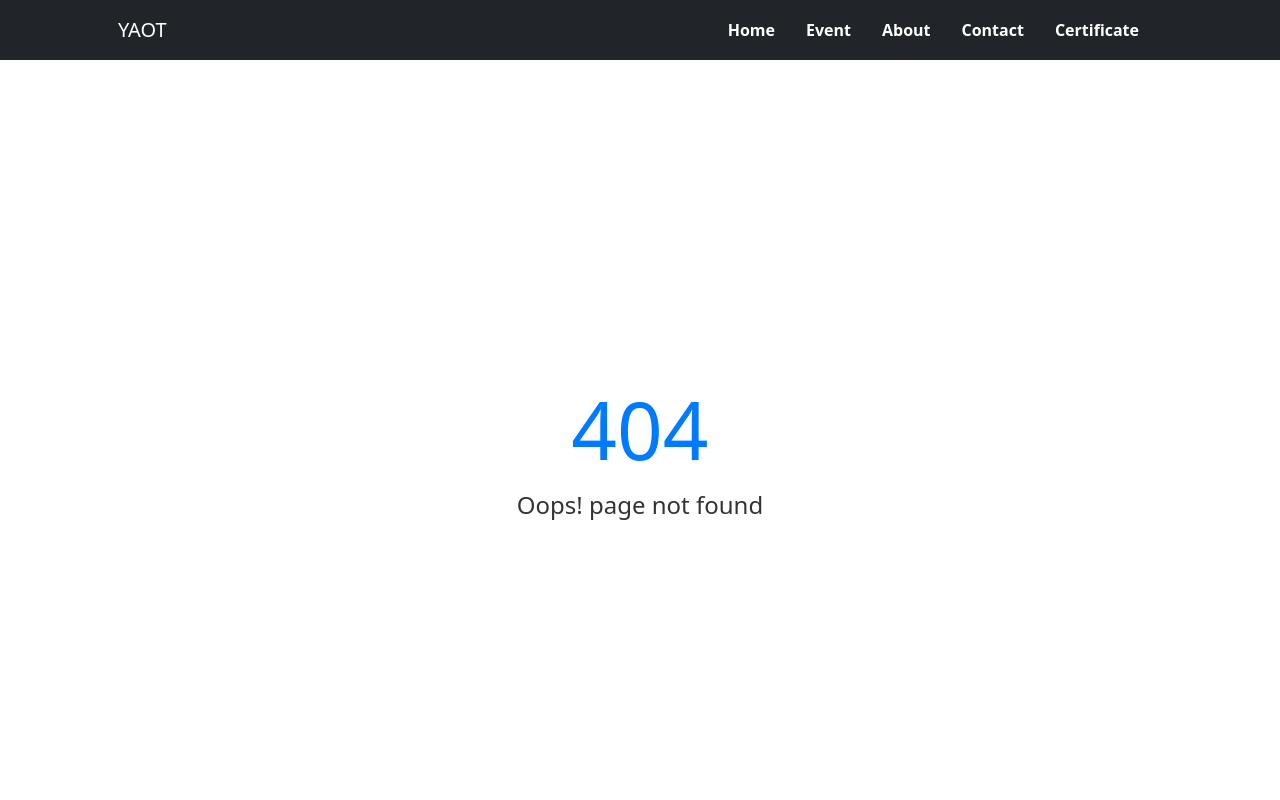
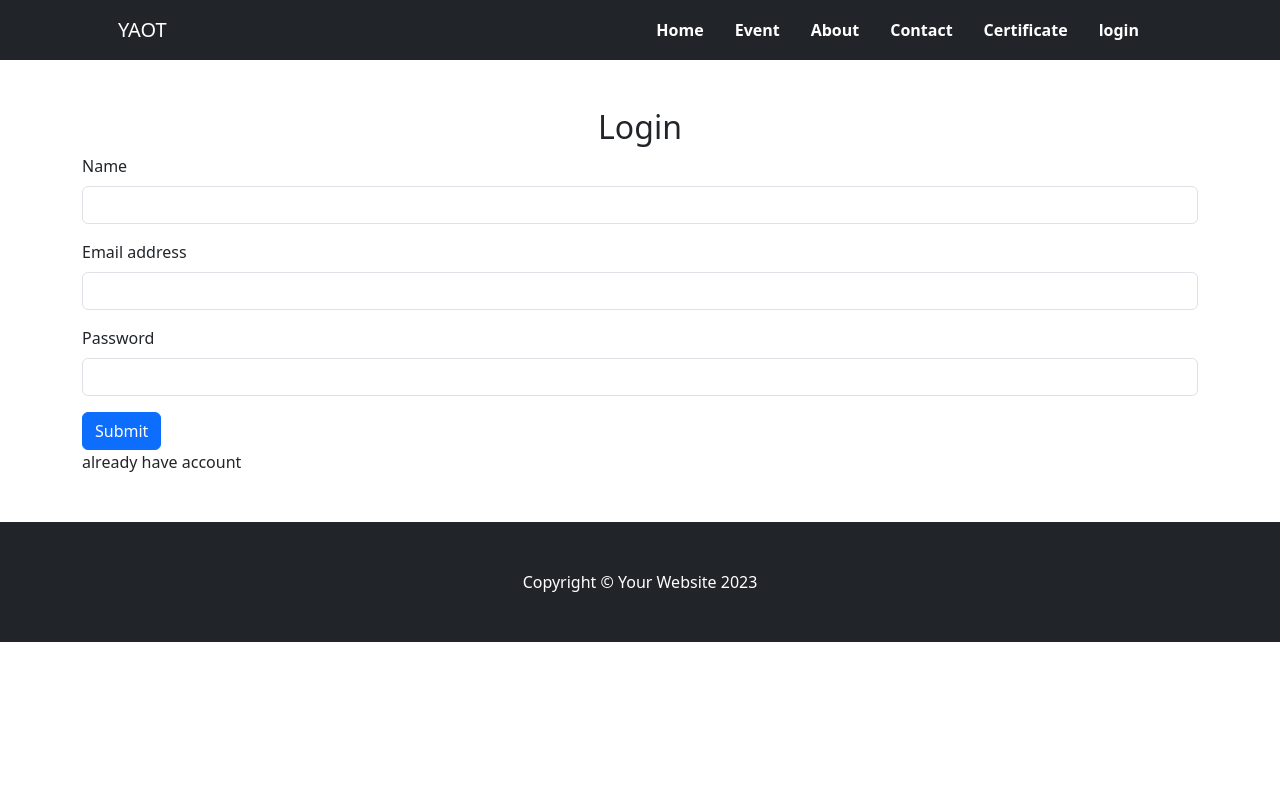
Before and after one commit to im-bipo/YAOT-Frontend, a React (Vite) app: page /login in a window 1280 px wide. Before the commit this address had no page. Shown: the top 800 px of the page. Built offline with nearby package versions, Linux system fonts and the light colour scheme.

Commit message:
userContext setup

```diff
--- /dev/null
+++ b/context/userDetails.jsx
@@ -0,0 +1,12 @@
+import { createContext, useState } from "react";
+
+export const UserContext = createContext(null);
+
+export const UserProvider = (props) =>{
+    const [user,setUser] = useState('bipin')
+    return(
+        <UserContext.Provider value={{user,setUser}}>
+            {props.children}
+        </UserContext.Provider>
+    )
+}
--- a/src/App.jsx
+++ b/src/App.jsx
@@ -13,6 +13,8 @@ import EventDetails from "./Pages/Event/EventDetails/EventDetails.jsx";
 import EventRegestration from "./Pages/Event/EventRegestration/EventRegestration.jsx";
 import Navbar from "./components/NavBar/NavBar.jsx";
 import Footer from "./components/Footer/Footer.jsx";
+import SignUp from "./Pages/SignUp/SignUp.jsx";
+import Login from "./Pages/Login/Login.jsx";
 
 const App = () => {
   return (
@@ -30,7 +32,10 @@ const App = () => {
         <Route path="/contact" element={<Contact />} />
 
         <Route path="/certificate" element={<Certificate />} />
-        <Route path="/certificate/:certificateId" element={<CertificatePage />} />
+        <Route path="/certificate/verify/:certificateId" element={<CertificatePage />} />
+
+        <Route path="/login" element={<Login />} />
+        <Route path="/signup" element={<SignUp />} />
 
         <Route path="/*" element={<PageNotFound />} />
       </Routes>
--- a/src/Pages/Home/Home.jsx
+++ b/src/Pages/Home/Home.jsx
@@ -1,53 +1,100 @@
 // Home.jsx
-import React from 'react';
-import { Link } from 'react-router-dom';
-import './Home.scss';
+import React, {useContext} from "react";
+import { Link } from "react-router-dom";
+import { useSearchParams } from "react-router-dom";
+import "./Home.scss";
+import ClosableAlert from "../../components/UI/ClosableAlert";
+import { UserContext } from "../../../context/userDetails";
+
+
 
 const Home = () => {
+  const [data] = useSearchParams();
+  const isFromAuth = data.get("authActivity") === "true" || false;
+  const authMsg = data.get("authMsg");
+
+    const user = useContext(UserContext)
+    console.log(user);
+
   return (
     <>
-  <header className="bg-dark py-5">
+      <ClosableAlert showBox={isFromAuth} msg={authMsg} status="alert-success" />
+      <main className="bg-dark py-5">
         <div className="container px-5">
           <div className="row gx-5 justify-content-center">
             <div className="col-lg-6">
               <div className="text-center my-5">
-                            <h1 className="display-5 fw-bolder text-white mb-2">Youth Assocation Of Technology</h1>
-                            <p className="lead text-white-50 mb-4">Quickly design and customize responsive mobile-first sites with Bootstrap, the world’s most popular front-end open source toolkit!</p>
+                <h1 className="display-5 fw-bolder text-white mb-2">
+                  Youth Assocation Of Technology
+                </h1>
+                <p className="lead text-white-50 mb-4">
+                  Quickly design and customize responsive mobile-first sites
+                  with Bootstrap, the world’s most popular front-end open source
+                  toolkit!
+                </p>
                 <div className="d-grid gap-3 d-sm-flex justify-content-sm-center">
-                                <Link className="btn btn-primary btn-lg px-4 me-sm-3" to="/event">Events</Link>
-                                <Link className="btn btn-outline-light btn-lg px-4" to="/certificate">Certificate</Link>
+                  <Link
+                    className="btn btn-primary btn-lg px-4 me-sm-3"
+                    to="/event"
+                  >
+                    Events
+                  </Link>
+                  <Link
+                    className="btn btn-outline-light btn-lg px-4"
+                    to="/certificate"
+                  >
+                    Certificate
+                  </Link>
                 </div>
               </div>
             </div>
           </div>
         </div>
-        </header>
+      </main>
       {/*<!-- Features section-->*/}
       <section className="py-5 border-bottom" id="features">
         <div className="container px-5 my-5">
           <div className="row gx-5">
             <div className="col-lg-4 mb-5 mb-lg-0">
-                        <div className="feature bg-primary bg-gradient text-white rounded-3 mb-3"><i className="bi bi-collection"></i></div>
+              <div className="feature bg-primary bg-gradient text-white rounded-3 mb-3">
+                <i className="bi bi-collection"></i>
+              </div>
               <h2 className="h4 fw-bolder">Featured title</h2>
-                        <p>Paragraph of text beneath the heading to explain the heading. Well add onto it with another sentence and probably just keep going until we run out of words.</p>
+              <p>
+                Paragraph of text beneath the heading to explain the heading.
+                Well add onto it with another sentence and probably just keep
+                going until we run out of words.
+              </p>
               <a className="text-decoration-none" href="#!">
                 Call to action
                 <i className="bi bi-arrow-right"></i>
               </a>
             </div>
             <div className="col-lg-4 mb-5 mb-lg-0">
-                        <div className="feature bg-primary bg-gradient text-white rounded-3 mb-3"><i className="bi bi-building"></i></div>
+              <div className="feature bg-primary bg-gradient text-white rounded-3 mb-3">
+                <i className="bi bi-building"></i>
+              </div>
               <h2 className="h4 fw-bolder">Featured title</h2>
-                        <p>Paragraph of text beneath the heading to explain the heading. Well add onto it with another sentence and probably just keep going until we run out of words.</p>
+              <p>
+                Paragraph of text beneath the heading to explain the heading.
+                Well add onto it with another sentence and probably just keep
+                going until we run out of words.
+              </p>
               <a className="text-decoration-none" href="#!">
                 Call to action
                 <i className="bi bi-arrow-right"></i>
               </a>
             </div>
             <div className="col-lg-4">
-                        <div className="feature bg-primary bg-gradient text-white rounded-3 mb-3"><i className="bi bi-toggles2"></i></div>
+              <div className="feature bg-primary bg-gradient text-white rounded-3 mb-3">
+                <i className="bi bi-toggles2"></i>
+              </div>
               <h2 className="h4 fw-bolder">Featured title</h2>
-                        <p>Paragraph of text beneath the heading to explain the heading. Well add onto it with another sentence and probably just keep going until we run out of words.</p>
+              <p>
+                Paragraph of text beneath the heading to explain the heading.
+                Well add onto it with another sentence and probably just keep
+                going until we run out of words.
+              </p>
               <a className="text-decoration-none" href="#!">
                 Call to action
                 <i className="bi bi-arrow-right"></i>
@@ -71,10 +118,18 @@ const Home = () => {
               <div className="card mb-4">
                 <div className="card-body p-4">
                   <div className="d-flex">
-                                    <div className="flex-shrink-0"><i className="bi bi-chat-right-quote-fill text-primary fs-1"></i></div>
+                    <div className="flex-shrink-0">
+                      <i className="bi bi-chat-right-quote-fill text-primary fs-1"></i>
+                    </div>
                     <div className="ms-4">
-                                        <p className="mb-1">Thank you for putting together such a great product. We loved working with you and the whole team, and we will be recommending you to others!</p>
-                                        <div className="small text-muted">- Client Name, Location</div>
+                      <p className="mb-1">
+                        Thank you for putting together such a great product. We
+                        loved working with you and the whole team, and we will
+                        be recommending you to others!
+                      </p>
+                      <div className="small text-muted">
+                        - Client Name, Location
+                      </div>
                     </div>
                   </div>
                 </div>
@@ -83,10 +138,18 @@ const Home = () => {
               <div className="card">
                 <div className="card-body p-4">
                   <div className="d-flex">
-                                    <div className="flex-shrink-0"><i className="bi bi-chat-right-quote-fill text-primary fs-1"></i></div>
+                    <div className="flex-shrink-0">
+                      <i className="bi bi-chat-right-quote-fill text-primary fs-1"></i>
+                    </div>
                     <div className="ms-4">
-                                        <p className="mb-1">The whole team was a huge help with putting things together for our company and brand. We will be hiring them again in the near future for additional work!</p>
-                                        <div className="small text-muted">- Client Name, Location</div>
+                      <p className="mb-1">
+                        The whole team was a huge help with putting things
+                        together for our company and brand. We will be hiring
+                        them again in the near future for additional work!
+                      </p>
+                      <div className="small text-muted">
+                        - Client Name, Location
+                      </div>
                     </div>
                   </div>
                 </div>
@@ -95,7 +158,6 @@ const Home = () => {
           </div>
         </div>
       </section>
-
     </>
   );
 };
--- /dev/null
+++ b/src/Pages/Login/Login.jsx
@@ -0,0 +1,92 @@
+import React, { useState } from "react";
+import axios from "axios";
+import { Link } from "react-router-dom";
+const Login = () => {
+
+    // console.log(user);
+
+  const [form, setForm] = useState({
+    name: "",
+    email: "",
+    password: "",
+  });
+
+  const [error, setError] =useState('')
+
+  const handleChange = (e) => {
+    const name = e.target.name;
+    const value = e.target.value;
+    setForm({ ...form, [name]: value });
+  };
+
+  const handleSubmit = async (e) => {
+    e.preventDefault();
+    await axios
+      .post("/api/user/login", form)
+      .then((res) => {
+        setError('')
+        console.log(res.data);
+
+        window.location.replace('/')
+      })
+      .catch((err) => {
+        console.log('error',err?.response?.data);
+        setError(err?.response?.data.msg)
+      });
+  };
+
+  return (
+    <form className="container my-5" onSubmit={handleSubmit}>
+      <h2 className="text-center">Login</h2>
+      <div className="mb-3">
+        <label htmlFor="exampleInputEmail1" className="form-label">
+          Name
+        </label>
+        <input
+          type="text"
+          name="name"
+          value={form.name}
+          onChange={handleChange}
+          className="form-control"
+          aria-describedby="emailHelp"
+        />
+      </div>
+      <div className="mb-3">
+        <label htmlFor="exampleInputEmail1" className="form-label">
+          Email address
+        </label>
+        <input
+          type="email"
+          name="email"
+          value={form.email}
+          onChange={handleChange}
+          className="form-control"
+          aria-describedby="emailHelp"
+        />
+      </div>
+      <div className="mb-3">
+        <label htmlFor="exampleInputPassword1" className="form-label">
+          Password
+        </label>
+        <input
+          type="password"
+          name="password"
+          value={form.password}
+          onChange={handleChange}
+          className="form-control"
+        />
+      </div>
+      <button type="submit" className="btn btn-primary">
+        Submit
+      </button>
+      <div className="text-center text-danger">
+       {error}
+      </div>
+      <div>
+        <Link to="/signup">already have account</Link>
+      </div>
+    </form>
+  );
+};
+
+export default Login;
--- /dev/null
+++ b/src/Pages/SignUp/SignUp.jsx
@@ -0,0 +1,74 @@
+import React, { useState } from "react";
+import axios from "axios";
+import { Link } from "react-router-dom";
+const SignUp = () => {
+  const [form, setForm] = useState({
+    email: "",
+    password: "",
+  });
+
+  const [error, setError] = useState("");
+
+  const handleChange = (e) => {
+    const name = e.target.name;
+    const value = e.target.value;
+    setForm({ ...form, [name]: value });
+  };
+
+  const handleSubmit = async (e) => {
+    e.preventDefault();
+    await axios
+      .post("/api/user/signup", form)
+      .then((res) => {
+        console.log(res?.response);
+      })
+      .catch((err) => {
+        console.log(err?.response.data);
+        setError(err.response.data.msg);
+      });
+  };
+  return (
+    <>
+      <form className="container my-5" onSubmit={handleSubmit}>
+        <h2 className="text-center">signUp</h2>
+        <div className="mb-3">
+          <label htmlFor="exampleInputEmail1" className="form-label">
+            Email address
+          </label>
+          <input
+            type="email"
+            name="email"
+            value={form.email}
+            onChange={handleChange}
+            className="form-control"
+            id="exampleInputEmail1"
+            aria-describedby="emailHelp"
+          />
+        </div>
+        <div className="mb-3">
+          <label htmlFor="exampleInputPassword1" className="form-label">
+            Password
+          </label>
+          <input
+            type="password"
+            name="password"
+            value={form.password}
+            onChange={handleChange}
+            className="form-control"
+            id="exampleInputPassword1"
+          />
+        </div>
+        <button type="submit" className="btn btn-primary">
+          Submit
+        </button>
+
+        <div className="text-center text-danger">{error}</div>
+        <div>
+          <Link to="/login">Create new account</Link>
+        </div>
+      </form>
+    </>
+  );
+};
+
+export default SignUp;
--- a/src/components/NavBar/NavBar.jsx
+++ b/src/components/NavBar/NavBar.jsx
@@ -15,6 +15,7 @@ const Navbar = () => {
                         <li className="nav-item"><NavLink className="nav-link" to="/about">About</NavLink></li>
                         <li className="nav-item"><NavLink className="nav-link" to="/contact">Contact</NavLink></li>
                         <li className="nav-item"><NavLink className="nav-link" to="/certificate">Certificate</NavLink></li>
+                        <li className="nav-item"><NavLink className="nav-link" to="/login">login</NavLink></li>
                     </ul>
                 </div>
             </div>
--- /dev/null
+++ b/src/components/UI/ClosableAlert.jsx
@@ -0,0 +1,25 @@
+import React from "react";
+
+const ClosableAlert = ({ showBox, msg,status = 'alert-primary' }) => {
+  if (showBox) return (
+    <div
+        className=".float-right position-absolute my-3"
+        style={{ width: "99%", display: "flex", justifyContent: "end" }}
+      >
+        <div
+          className={`alert ${status} alert-dismissible fade show`}
+          role="alert"
+        >
+          {msg}
+          <button
+            type="button"
+            className="btn-close"
+            data-bs-dismiss="alert"
+            aria-label="Close"
+          ></button>
+        </div>
+      </div>
+  );
+};
+
+export default ClosableAlert;
--- a/src/main.jsx
+++ b/src/main.jsx
@@ -5,13 +5,16 @@ import "./index.scss";
 
 import App from "./App";
 import { BrowserRouter } from "react-router-dom";
+import { UserProvider } from "../context/userDetails";
 
 
 ReactDOM.createRoot(document.getElementById("root")).render(
   <>
   <React.StrictMode>
     <BrowserRouter>
+    <UserProvider>
     <App/>
+    </UserProvider>
     </BrowserRouter>
   </React.StrictMode>
   </>
```
Also changed, not shown: .eslintrc.cjs. Lines whose indentation alone changed are shown as unchanged.
